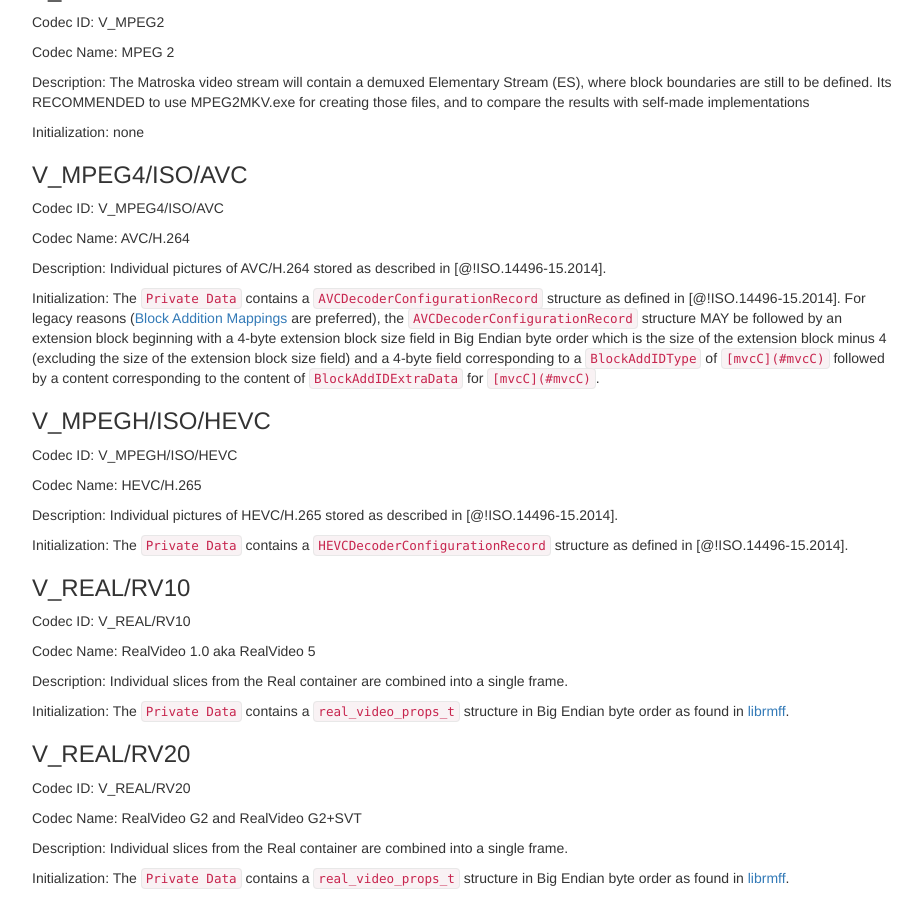
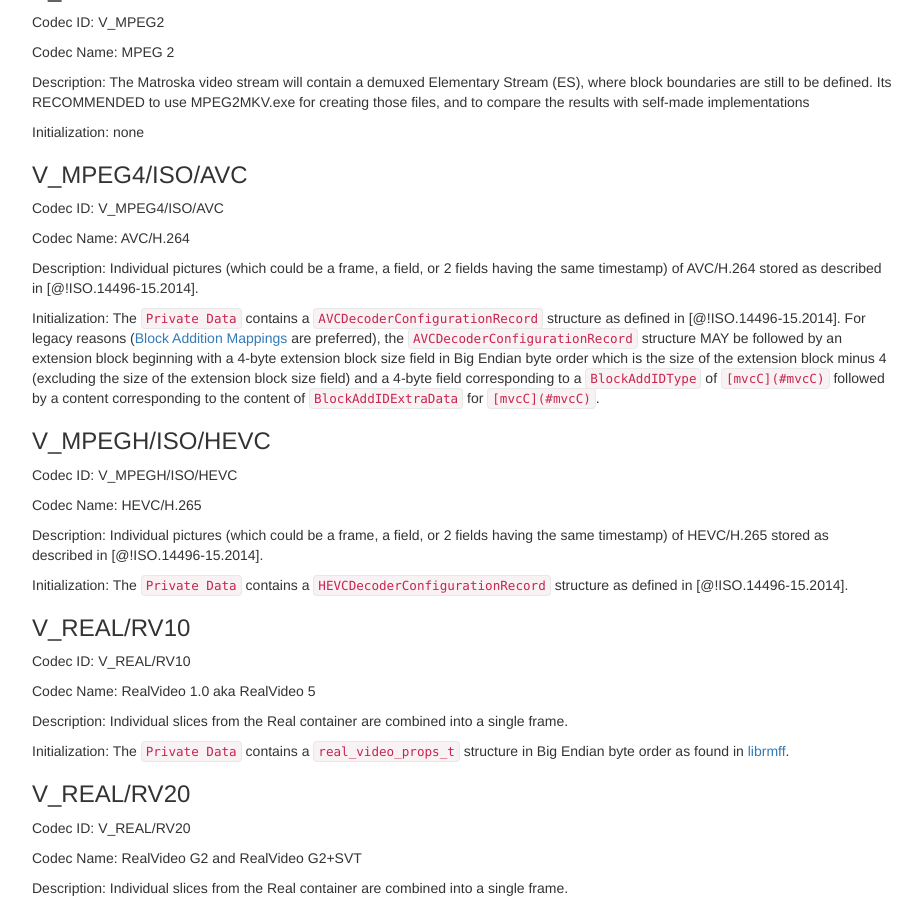
Before and after one commit to ietf-wg-cellar/matroska-specification, a Jekyll site: the page built from codec_specs.md, in a window 1280 px wide and 900 px high, scrolled down 3816 px. Shown: the whole window, without its empty margins (273-1195 px from the left). Built offline with Jekyll 4.4.1, drawn with Linux system fonts in a browser that asks for light colours.

Commit message:
Details about the word "picture"

```diff
--- a/codec_specs.md
+++ b/codec_specs.md
@@ -189,7 +189,7 @@ Codec ID: V_MPEG4/ISO/AVC
 
 Codec Name: AVC/H.264
 
-Description: Individual pictures of AVC/H.264 stored as described in [@!ISO.14496-15.2014].
+Description: Individual pictures (which could be a frame, a field, or 2 fields having the same timestamp) of AVC/H.264 stored as described in [@!ISO.14496-15.2014].
 
 Initialization: The `Private Data` contains a `AVCDecoderConfigurationRecord` structure as defined in [@!ISO.14496-15.2014]. For legacy reasons ([Block Addition Mappings](#block-addition-mappings) are preferred), the `AVCDecoderConfigurationRecord` structure MAY be followed by an extension block beginning with a 4-byte extension block size field in Big Endian byte order which is the size of the extension block minus 4 (excluding the size of the extension block size field) and a 4-byte field corresponding to a `BlockAddIDType` of `[mvcC](#mvcC)` followed by a content corresponding to the content of `BlockAddIDExtraData` for `[mvcC](#mvcC)`.
 
@@ -199,7 +199,7 @@ Codec ID: V_MPEGH/ISO/HEVC
 
 Codec Name: HEVC/H.265
 
-Description: Individual pictures of HEVC/H.265 stored as described in [@!ISO.14496-15.2014].
+Description: Individual pictures (which could be a frame, a field, or 2 fields having the same timestamp) of HEVC/H.265 stored as described in [@!ISO.14496-15.2014].
 
 Initialization: The `Private Data` contains a `HEVCDecoderConfigurationRecord` structure as defined in [@!ISO.14496-15.2014].
 
```
